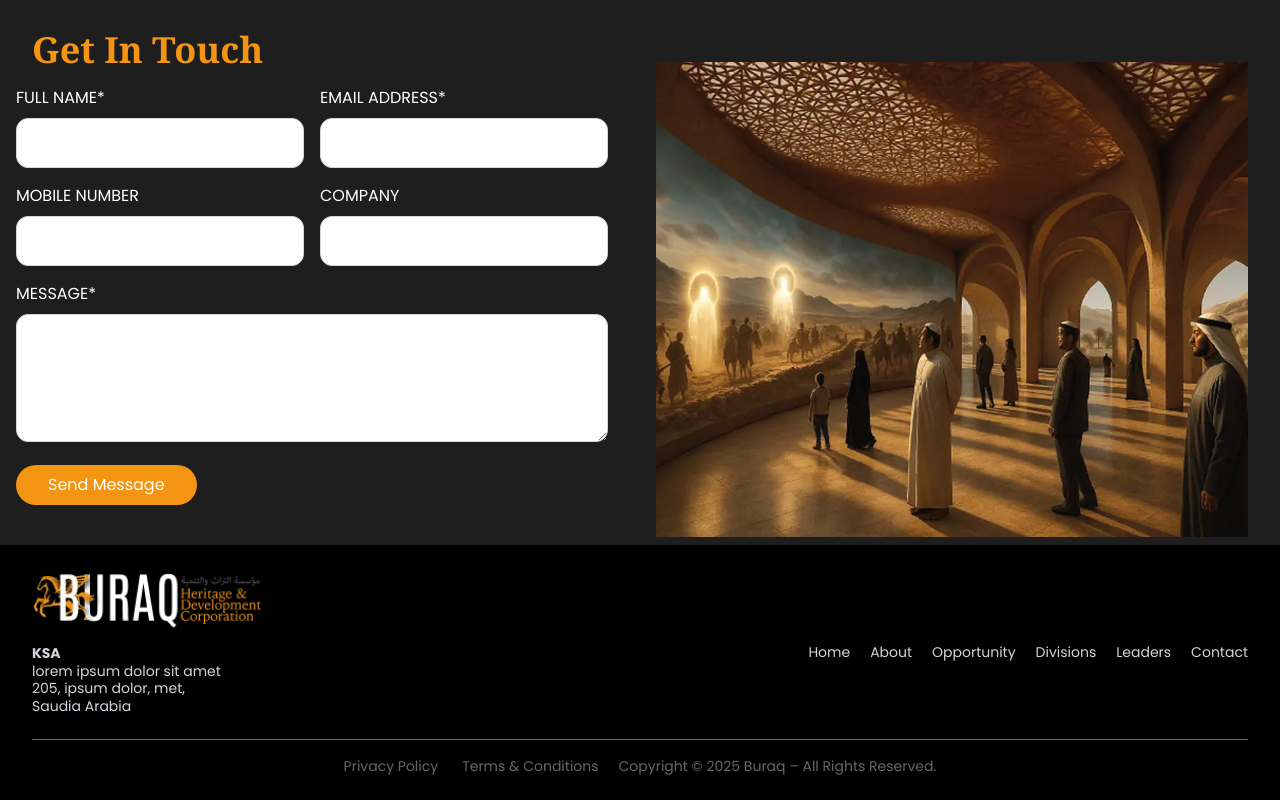
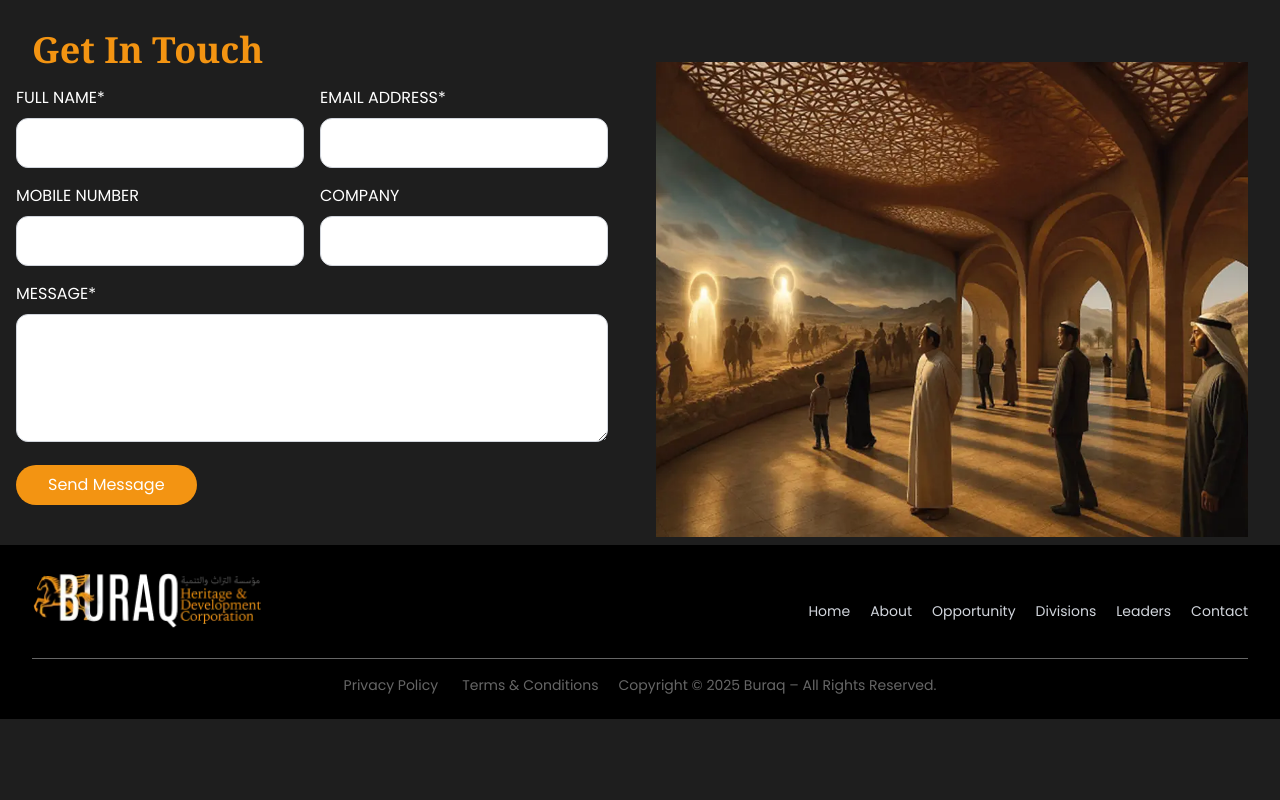
Before and after one commit to msghori/buraq, a React (Vite) app: page /#/ in a window 1280 px wide. Shown: the part 3409-4209 px from the top of the page. After the commit the page ends 4128 px from the top, so only its background shows below. Built offline with nearby package versions, Linux system fonts and the light colour scheme.

Commit message:
fix: removed address from footer

```diff
--- a/src/component/Footer.jsx
+++ b/src/component/Footer.jsx
@@ -6,12 +6,16 @@ const Footer = () => {
   const location = useLocation();
 
   const handleSectionNavigation = (sectionId) => {
-    if (location.pathname === '/') {
-      document.getElementById(sectionId)?.scrollIntoView({ behavior: "smooth" });
+    if (location.pathname === "/") {
+      document
+        .getElementById(sectionId)
+        ?.scrollIntoView({ behavior: "smooth" });
     } else {
-      navigate('/');
+      navigate("/");
       setTimeout(() => {
-        document.getElementById(sectionId)?.scrollIntoView({ behavior: "smooth" });
+        document
+          .getElementById(sectionId)
+          ?.scrollIntoView({ behavior: "smooth" });
       }, 100);
     }
   };
@@ -22,7 +26,7 @@ const Footer = () => {
           {/* Logo and Location Section */}
           <div className="col-span-3">
             {/* Logo */}
-            <div className="mb-3">
+            <div className="">
               <div className="flex items-center">
                 <img
                   src={`${import.meta.env.BASE_URL}images/logo-header.webp`}
@@ -33,7 +37,7 @@ const Footer = () => {
             </div>
 
             {/* Location */}
-            <div className="mt-4">
+            <div className="mt-4 hidden">
               <div className="grid grid-cols-1 md:grid-cols-3 gap-2">
                 <div className="text-gray-300 text-sm leading-tight">
                   <h1 className="font-bold">KSA</h1>
```
